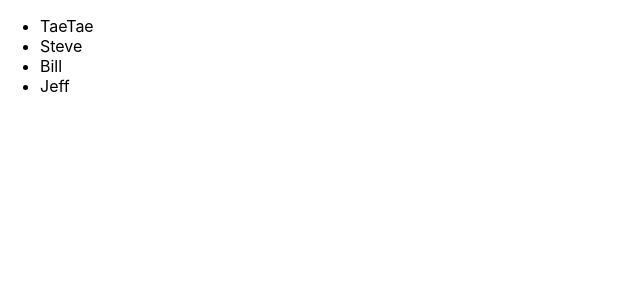
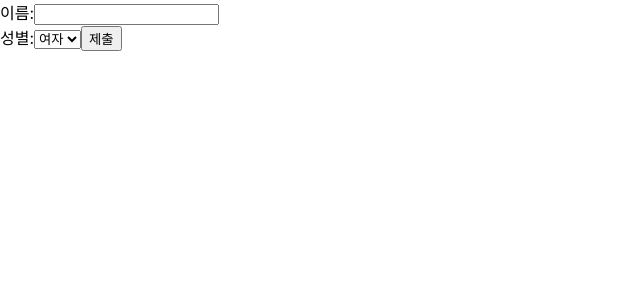
Before and after one commit to TaeKyeong-coder/studyReact, a React (Create React App) app: page / in a window 1280 px wide. Shown: the top 300 px of the page, without its empty margins (0-640 px from the left). Built offline with nearby package versions, Linux system fonts and the light colour scheme.

Commit message:
simpleForm
이름과 성별 입력받기

```diff
--- /dev/null
+++ b/src/chapter11/SignUp.jsx
@@ -0,0 +1,39 @@
+import React, {useState} from "react";
+
+function SignUp(props) {
+    const [name, setName] = useState("");
+    const [gender, setGender] = useState("여자");
+
+    const handleChangeName = (event) => {
+        setName(event.target.value);
+    };
+
+    const handleChangeGender = (event) => {
+        setGender(event.target.value);
+    };
+
+    const handleSubmit = (event) => {
+        alert(`이름: ${name}, 성별: ${gender}`);
+        event.preveentDefault();
+    };
+
+    return (
+        <form onSubmit={handleSubmit}>
+            <label>
+                이름:
+                <input type="text" value={name} onChange={handleChangeName} />
+            </label>
+            <br />
+            <label>
+                성별:
+                <select value={gender} onChange={handleChangeGender}>
+                    <option value="여자">여자</option>
+                    <option value="남자">남자</option>
+                </select>
+            </label>
+            <button type="submit">제출</button>
+        </form>
+    );
+}
+
+export default SignUp;
--- a/src/index.js
+++ b/src/index.js
@@ -13,12 +13,13 @@
 import ConfirmButton2 from './chapter_08/ConfirmButton2';
 import LandingPage from './chapter_09/LendingPage';
 import AttendanceBook from './chapter_10/AttendanceBook';
+import SignUp from './chapter11/SignUp';
 
 const root = ReactDOM.createRoot(document.getElementById('root'));
 
 root.render(
   <React.StrictMode>
-    <AttendanceBook/>
+    <SignUp/>
   </React.StrictMode>
 );
 
```
